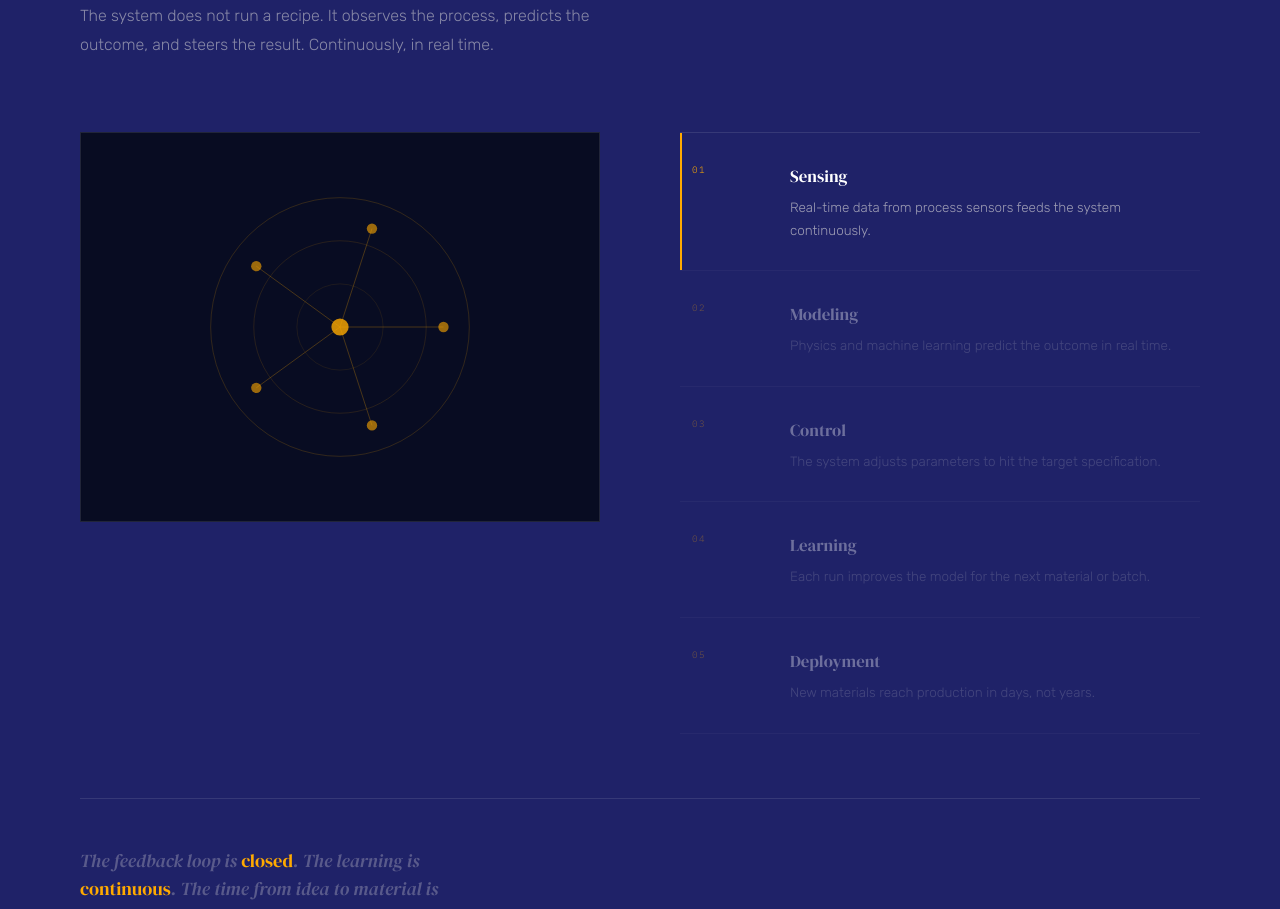
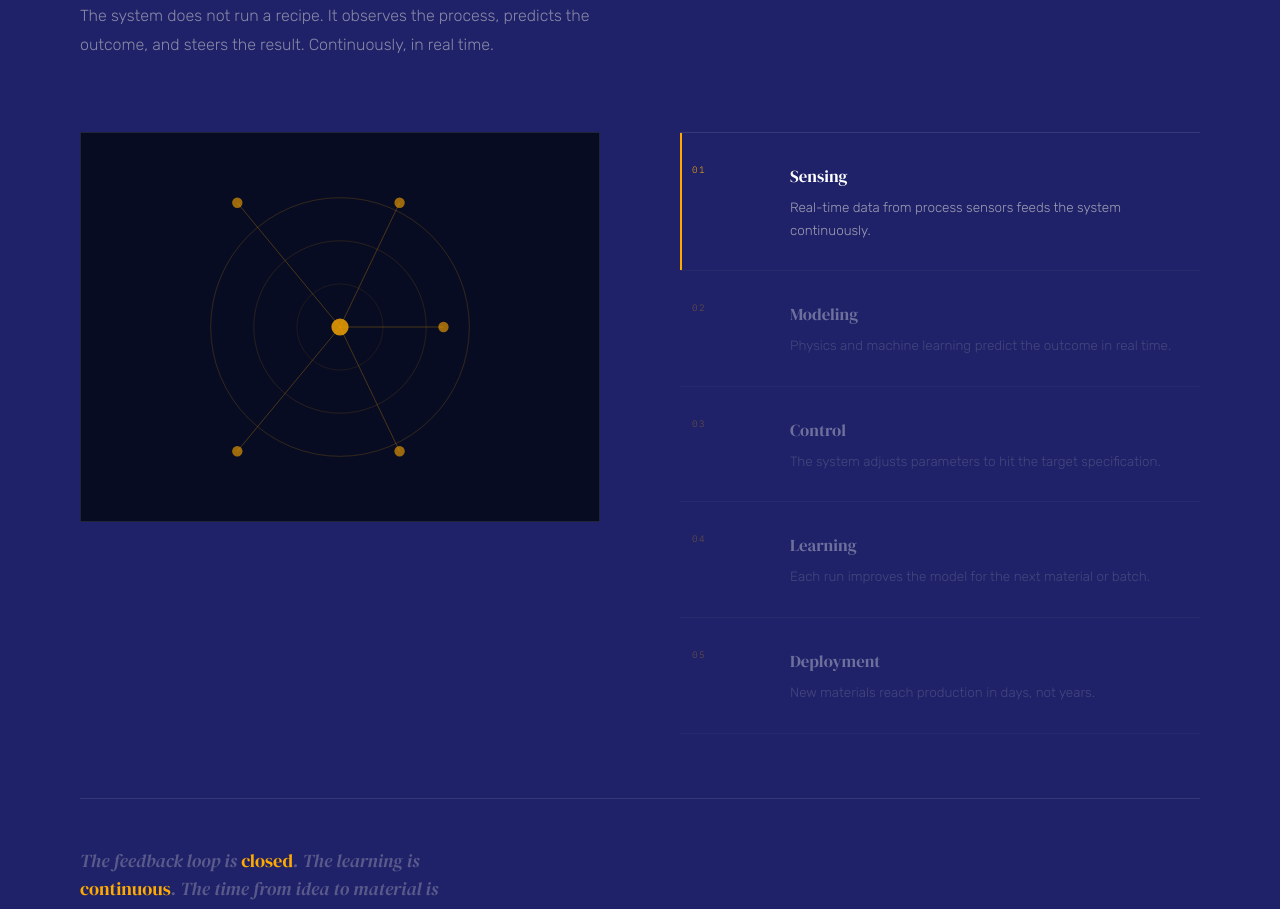
Before and after one commit to bubbasadiq/Qutlas, a Next.js app: page / in a window 1280 px wide. Shown: the part 2020-2929 px from the top of the page. Built offline with nearby package versions, Linux system fonts and the light colour scheme.

Commit message:
fix: correct invalid .map() in SVG element
Remove dynamic.map() and use static SVG for valid JSX.

```diff
--- a/app/page.tsx
+++ b/app/page.tsx
@@ -396,17 +396,16 @@ export default function Home() {
                   <circle cx="300" cy="225" r="100" fill="none" stroke="#ffaa00" strokeWidth="1" opacity="0.15" />
                   <circle cx="300" cy="225" r="50" fill="none" stroke="#ffaa00" strokeWidth="1" opacity="0.1" />
                   <circle cx="300" cy="225" r="10" fill="#ffaa00" opacity="0.8" />
-                  {[0, 1, 2, 3, 4].map((i) => {
-                    const angle = (i / 5) * Math.PI * 2;
-                    const x = 300 + Math.cos(angle) * 120;
-                    const y = 225 + Math.sin(angle) * 120;
-                    return (
-                      <g key={i}>
-                        <line x1="300" y1="225" x2={x} y2={y} stroke="#ffaa00" strokeWidth="1" opacity="0.3" />
-                        <circle cx={x} cy={y} r="6" fill="#ffaa00" opacity="0.6" />
-                      </g>
-                    );
-                  })}
+                  <line x1="300" y1="225" x2="420" y2="225" stroke="#ffaa00" strokeWidth="1" opacity="0.3" />
+                  <circle cx="420" cy="225" r="6" fill="#ffaa00" opacity="0.6" />
+                  <line x1="300" y1="225" x2="369.1" y2="369.1" stroke="#ffaa00" strokeWidth="1" opacity="0.3" />
+                  <circle cx="369.1" cy="369.1" r="6" fill="#ffaa00" opacity="0.6" />
+                  <line x1="300" y1="225" x2="180.9" y2="369.1" stroke="#ffaa00" strokeWidth="1" opacity="0.3" />
+                  <circle cx="180.9" cy="369.1" r="6" fill="#ffaa00" opacity="0.6" />
+                  <line x1="300" y1="225" x2="180.9" y2="80.9" stroke="#ffaa00" strokeWidth="1" opacity="0.3" />
+                  <circle cx="180.9" cy="80.9" r="6" fill="#ffaa00" opacity="0.6" />
+                  <line x1="300" y1="225" x2="369.1" y2="80.9" stroke="#ffaa00" strokeWidth="1" opacity="0.3" />
+                  <circle cx="369.1" cy="80.9" r="6" fill="#ffaa00" opacity="0.6" />
                 </svg>
               </div>
             </div>
```
